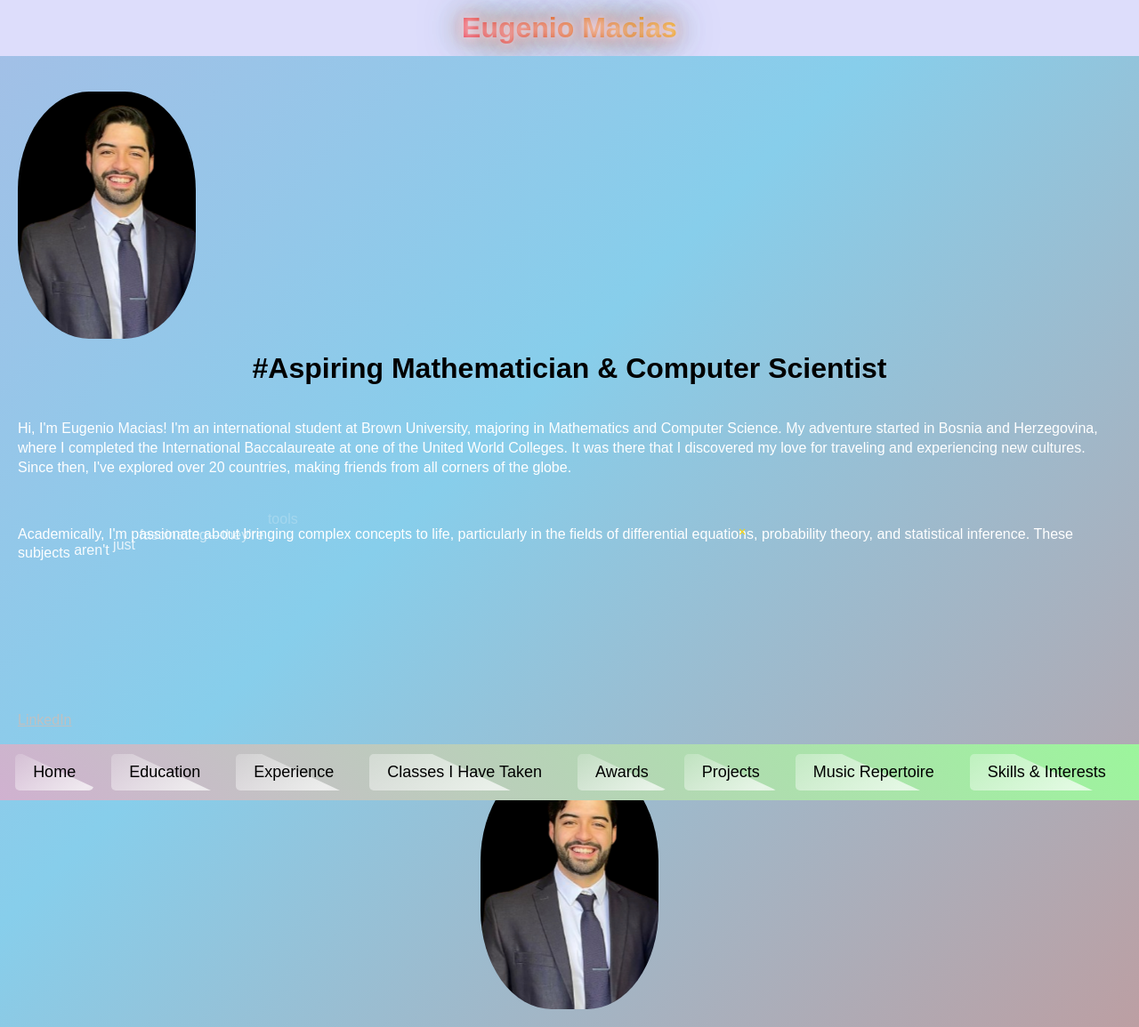
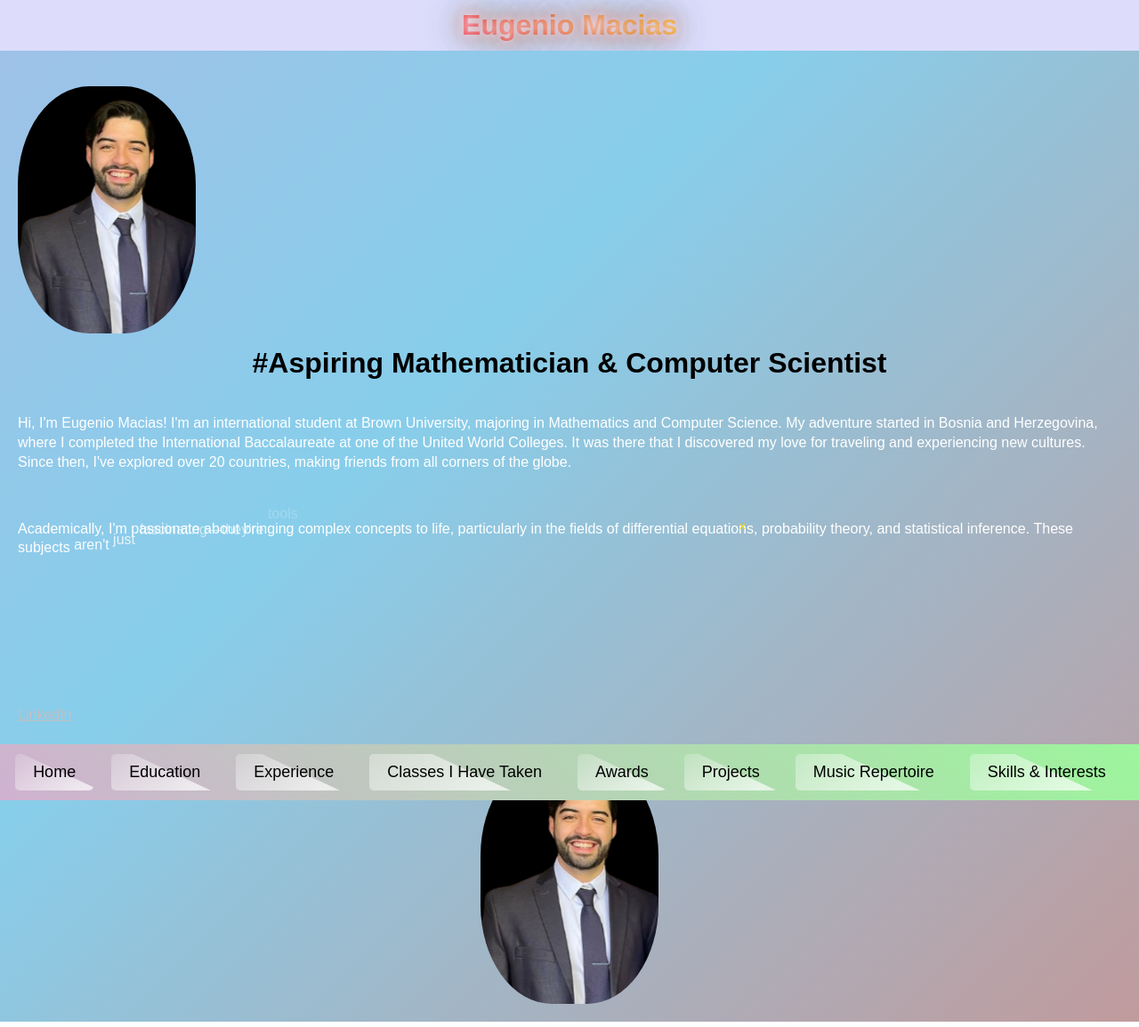
Before and after one commit to xXElGenio0203Xx/eugenio-macias.github.io, a Jekyll site: the page built from index.md, in a window 1280 px wide. Shown: the whole page at 89% size. Built offline with Jekyll 4.4.1, drawn with Linux system fonts in a browser that asks for light colours; some web fonts are replaced.

Commit message:
Update style.css

```diff
--- a/assets/css/style.css
+++ b/assets/css/style.css
@@ -59,10 +59,9 @@ html, body {
 header {
     display: flex;
     flex-direction: row;
-    justify-content: space-around;
+    justify-content: space-between;
     align-items: center;
-    min-height: 7%;
-    min-width: 100%;
+    padding: 10px 20px;
     background-color: rgb(221, 221, 251);
 }
 
@@ -134,7 +133,7 @@ main {
     width: 100%;
     background: linear-gradient(-45deg, #FF6347 , #87CEEB, #DDA0DD, #98FB98); /* Light yellow, light green, light blue, light red */
     background-size: 400% 400%;
-    animation: gradient 12s ease infinite;
+    animation: gradient 10s ease infinite;
     backdrop-filter: blur(8px);
     overflow: auto;
 }
```
